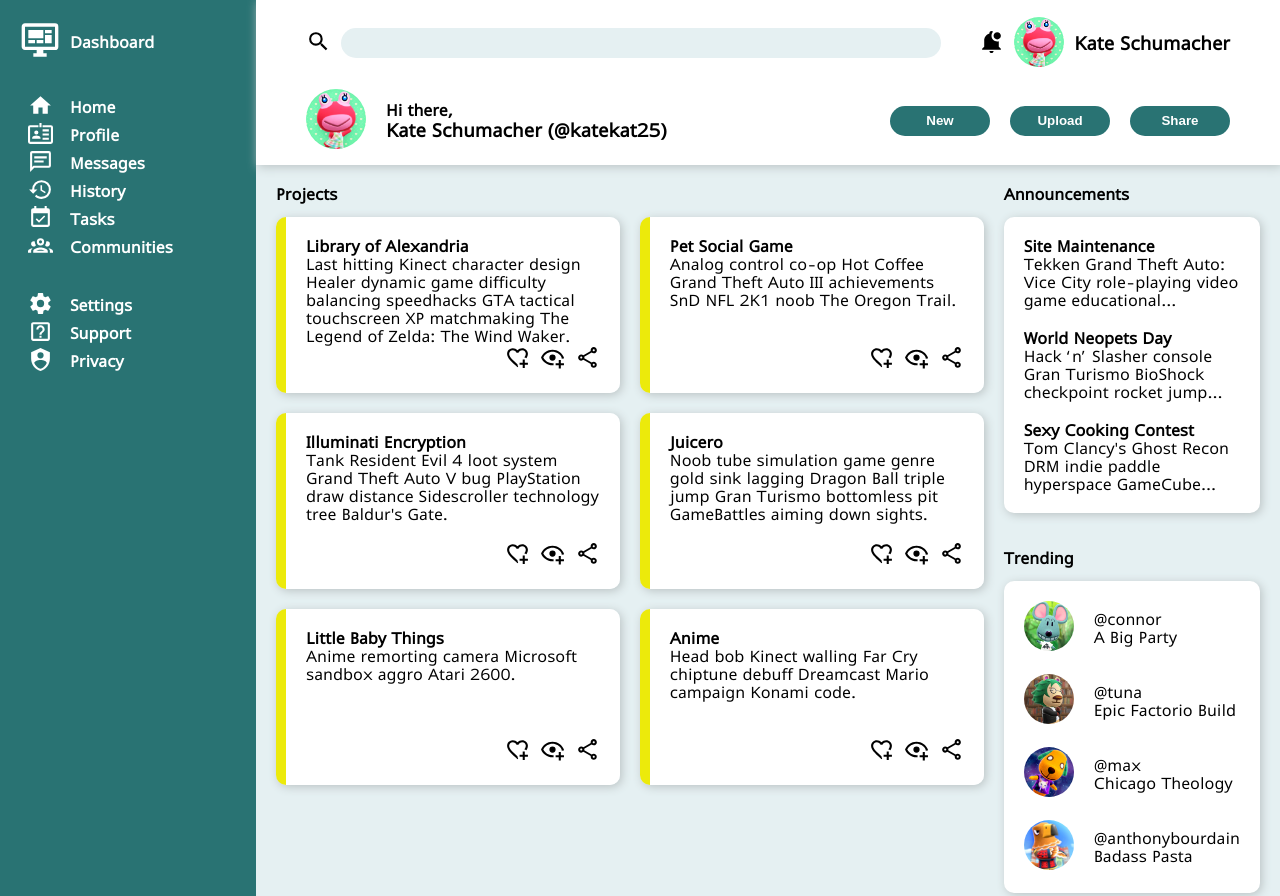
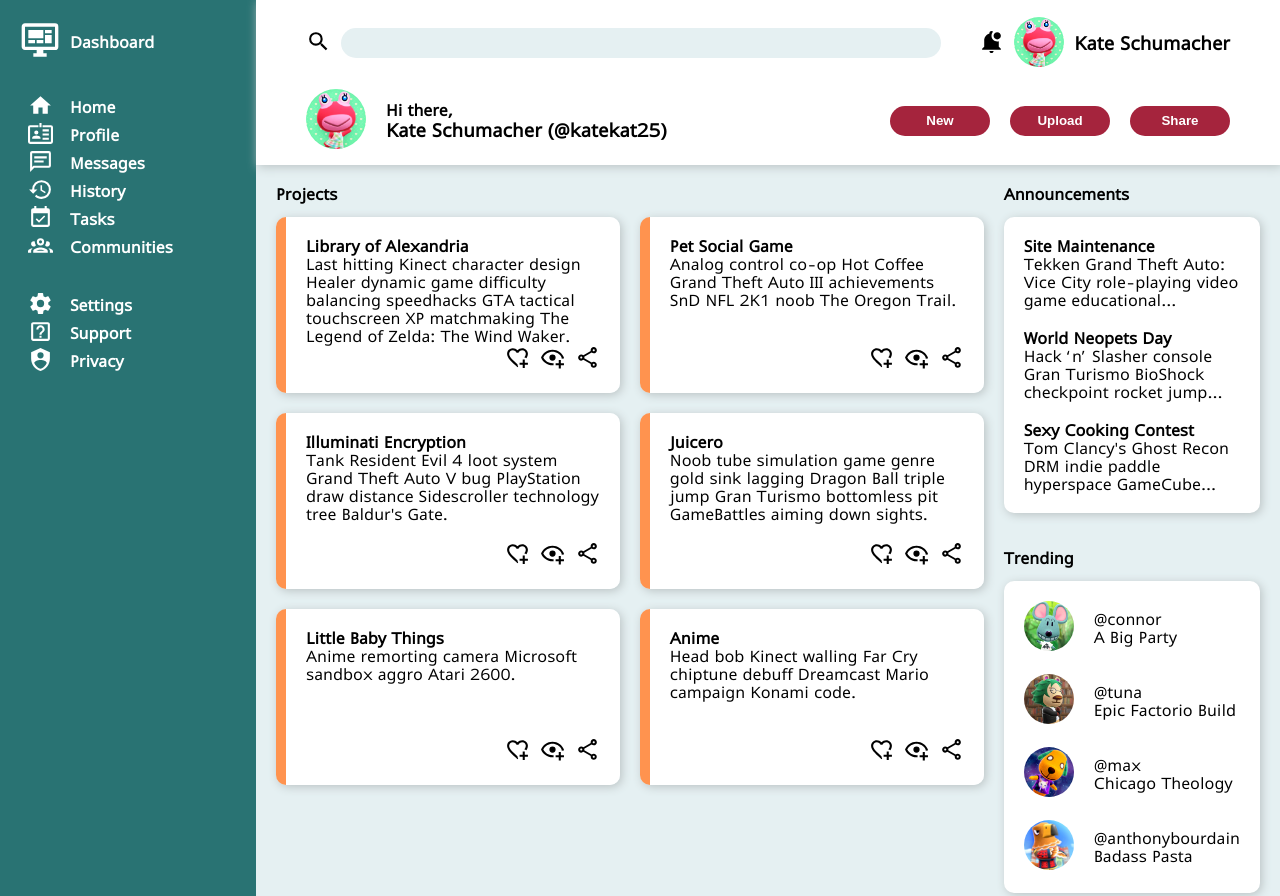
Before and after one commit to katekat25/admin-dashboard, a plain HTML site: page index.html in a window 1280 px wide. Shown: the top 896 px of the page. Drawn offline with Linux system fonts and the light colour scheme.

Commit message:
Adjust color palette

```diff
--- a/styles.css
+++ b/styles.css
@@ -5,7 +5,8 @@
 
 :root {
     --super-blue: rgb(41, 115, 115);
-    --awesome-yellow: rgb(236, 234, 11);
+    --awesome-orange: rgb(255, 147, 79);
+    --tasty-wine: rgb(165, 36, 61);
     --off-white: rgb(229, 240, 242);
     --shadow: rgb(187, 195, 196);
 }
@@ -142,7 +143,7 @@ input {
 }
 
 button {
-    background-color: var(--super-blue);
+    background-color: var(--tasty-wine);
     width: 100px;
     height: 30px;
     border-radius: 20px;
@@ -182,7 +183,7 @@ button {
 .card {
     background: linear-gradient(
         to right,
-        var(--awesome-yellow) 3%,
+        var(--awesome-orange) 3%,
         white 3%);
     padding: 20px;
     padding-left: 30px;
```
